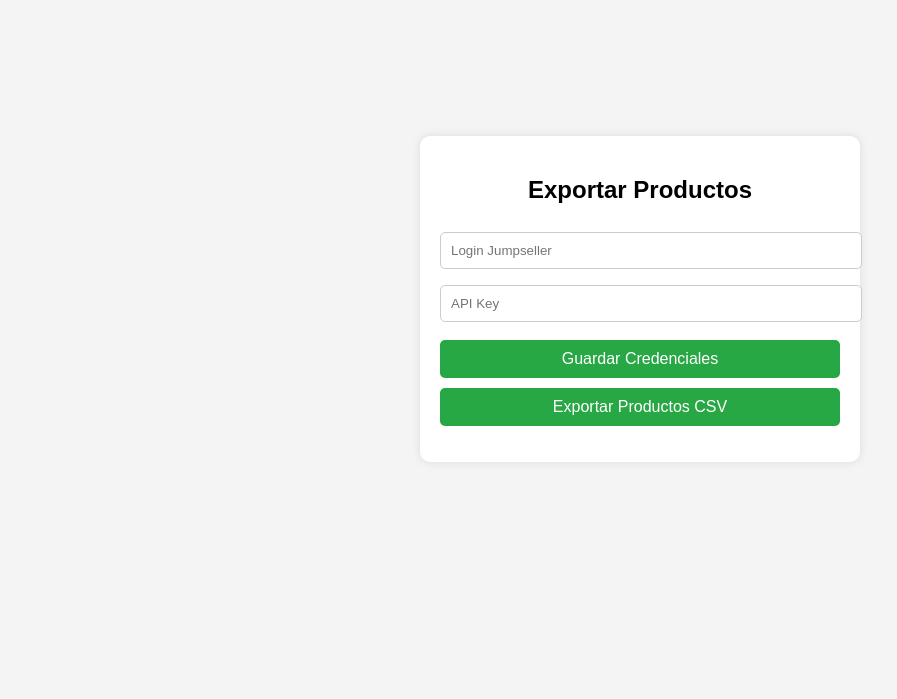
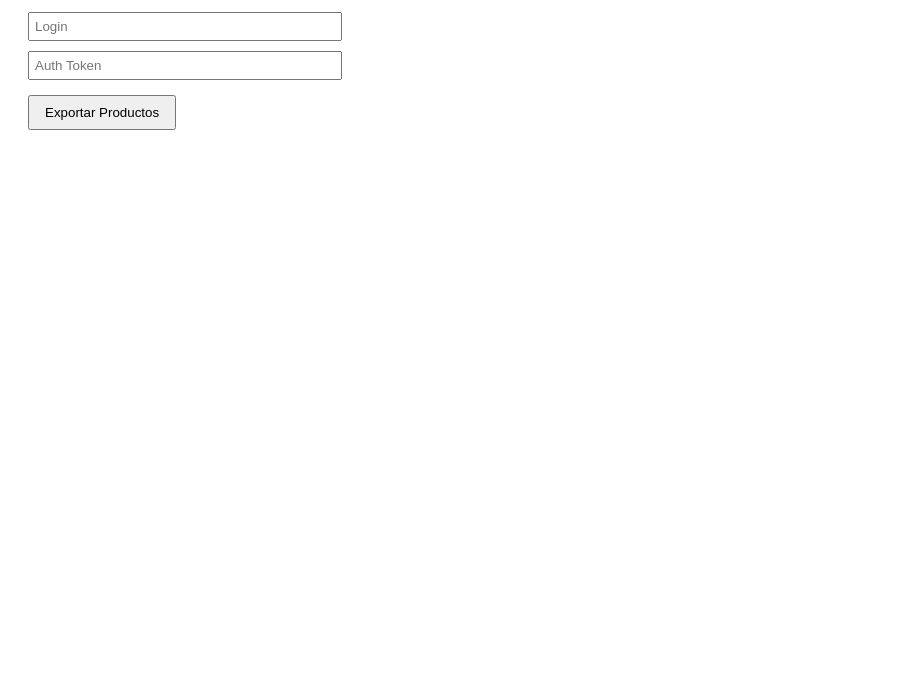
Before and after one commit to nandofes13-max/jumpseller-export, a website: page public/index.html in a window 1280 px wide. Shown: the part 101-800 px from the top of the page, without its empty margins (0-897 px from the left). Drawn offline with Linux system fonts and the light colour scheme.

Commit message:
Update index.html

```diff
--- a/public/index.html
+++ b/public/index.html
@@ -1,116 +1,74 @@
 <!DOCTYPE html>
 <html lang="es">
 <head>
-  <meta charset="UTF-8" />
-  <meta name="viewport" content="width=device-width, initial-scale=1.0" />
-  <title>Exportar Productos Jumpseller</title>
+  <meta charset="UTF-8">
+  <title>Exportador de Productos Jumpseller</title>
   <style>
-    body {
-      font-family: Arial, sans-serif;
-      background-color: #f4f4f4;
-      margin: 0;
-      padding: 0;
-      display: flex;
-      justify-content: center;
-      align-items: center;
-      height: 100vh;
-    }
-    .container {
-      background: #fff;
-      padding: 20px;
-      border-radius: 10px;
-      box-shadow: 0px 0px 10px rgba(0,0,0,0.1);
-      width: 100%;
-      max-width: 400px;
-      text-align: center;
-    }
-    h2 {
-      margin-bottom: 20px;
-    }
-    input {
-      width: 100%;
-      padding: 10px;
-      margin: 8px 0;
-      border: 1px solid #ccc;
-      border-radius: 5px;
-    }
-    button {
-      width: 100%;
-      padding: 10px;
-      background: #28a745;
-      border: none;
-      color: #fff;
-      font-size: 16px;
-      border-radius: 5px;
-      cursor: pointer;
-      margin-top: 10px;
-    }
-    button:hover {
-      background: #218838;
-    }
-    #message {
-      margin-top: 15px;
-      font-weight: bold;
-      color: red;
-    }
+    body { font-family: Arial, sans-serif; padding: 20px; }
+    input { margin: 5px 0; width: 300px; padding: 5px; }
+    button { padding: 8px 15px; margin-top: 10px; cursor: pointer; }
+    #mensaje.success { color: green; }
+    #mensaje.error { color: red; }
+    #loader { font-weight: bold; margin-top: 10px; display: none; }
   </style>
 </head>
 <body>
-  <div class="container">
-    <h2>Exportar Productos</h2>
-    <input type="text" id="login" placeholder="Login Jumpseller" />
-    <input type="password" id="apiKey" placeholder="API Key" />
-    <button onclick="saveCredentials()">Guardar Credenciales</button>
-    <button onclick="exportProducts()">Exportar Productos CSV</button>
-    <p id="message"></p>
-  </div>
+  <h1>Exportador de Productos Jumpseller</h1>
+  <input type="text" id="login" placeholder="Login"><br>
+  <input type="text" id="token" placeholder="Auth Token"><br>
+  <button onclick="exportar()">Exportar Productos</button>
+  <div id="loader">⚡ Generando CSV… Esto puede tardar unos segundos.</div>
+  <div id="mensaje"></div>
 
   <script>
-    async function saveCredentials() {
-      const login = document.getElementById('login').value;
-      const apiKey = document.getElementById('apiKey').value;
+    const loader = document.getElementById("loader");
+    const mensaje = document.getElementById("mensaje");
 
-      if (!login || !apiKey) {
-        document.getElementById('message').innerText = "⚠️ Complete ambos campos.";
-        return;
-      }
+    async function exportar() {
+      const login = document.getElementById("login").value.trim();
+      const token = document.getElementById("token").value.trim();
 
-      document.getElementById('message').innerText = "✅ Credenciales guardadas correctamente.";
-    }
+      mensaje.textContent = '';
+      mensaje.className = '';
 
-    async function exportProducts() {
-      const login = document.getElementById('login').value;
-      const apiKey = document.getElementById('apiKey').value;
-
-      if (!login || !apiKey) {
-        document.getElementById('message').innerText = "⚠️ Debe ingresar credenciales antes de exportar.";
+      if (!login || !token) {
+        mensaje.textContent = "Faltan credenciales";
+        mensaje.className = "error";
         return;
       }
 
       try {
-        const response = await fetch('/export', {
-          method: 'POST',
-          headers: { 'Content-Type': 'application/json' },
-          body: JSON.stringify({ login, apiKey })
+        loader.style.display = "block";
+
+        const response = await fetch("/export", {
+          method: "POST",
+          headers: { "Content-Type": "application/json" },
+          body: JSON.stringify({ login, token })
         });
 
-        if (!response.ok) {
-          const errorText = await response.text();
-          document.getElementById('message').innerText = "❌ Error: " + errorText;
-          return;
-        }
+        loader.style.display = "none";
 
+        if (response.ok) {
           const blob = await response.blob();
           const url = window.URL.createObjectURL(blob);
-        const a = document.createElement('a');
+          const a = document.createElement("a");
           a.href = url;
-        a.download = "productos.csv";
+          a.download = "Productos.csv";
           document.body.appendChild(a);
           a.click();
           a.remove();
-        document.getElementById('message').innerText = "✅ Archivo exportado con éxito.";
-      } catch (error) {
-        document.getElementById('message').innerText = "❌ Error al exportar productos: " + error.message;
+
+          mensaje.textContent = "CSV generado correctamente. La descarga comenzó.";
+          mensaje.className = "success";
+        } else {
+          const data = await response.json();
+          mensaje.textContent = data.error || "Error al exportar";
+          mensaje.className = "error";
+        }
+      } catch (err) {
+        loader.style.display = "none";
+        mensaje.textContent = "Error de conexión o credenciales incorrectas";
+        mensaje.className = "error";
       }
     }
   </script>
```
Lines whose indentation alone changed are shown as unchanged.
